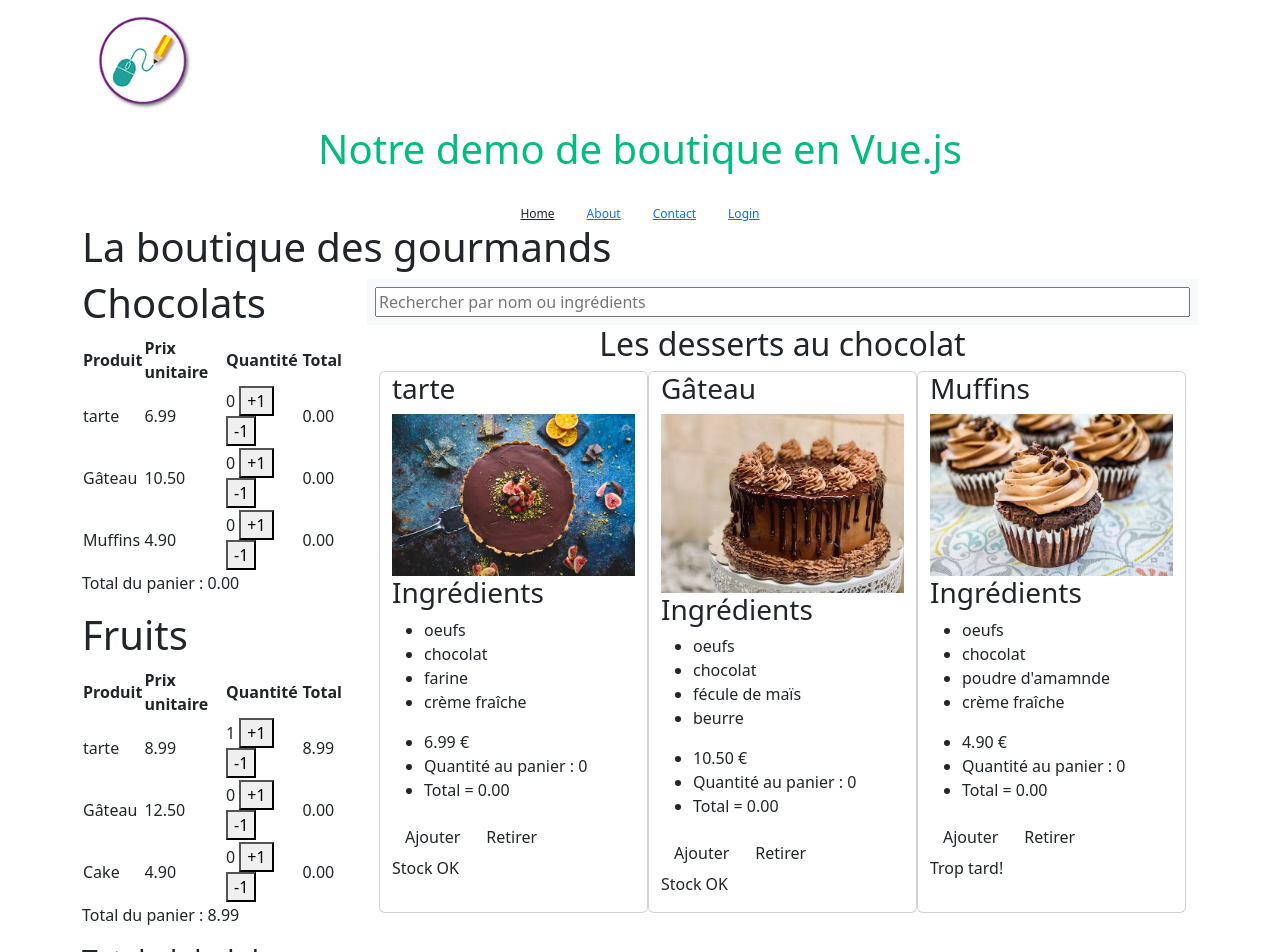
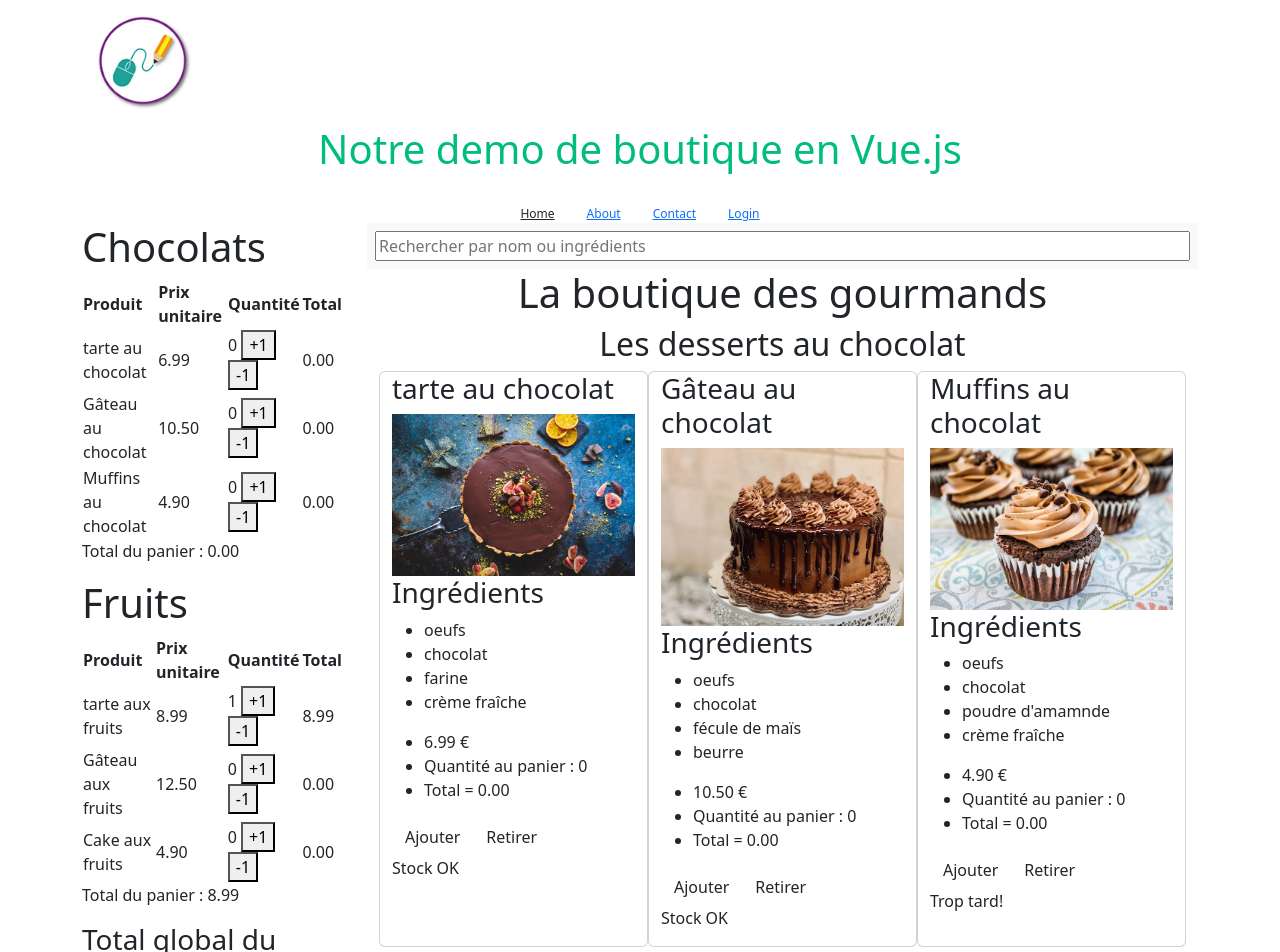
Before and after one commit to ChristelleKandel/demoBoutiqueVueJS, a Vue app: page / in a window 1280 px wide. Shown: the top 952 px of the page. Built offline with nearby package versions, Linux system fonts and the light colour scheme.

Commit message:
mise en forme des titres

```diff
--- a/src/Chocolats.js
+++ b/src/Chocolats.js
@@ -1,6 +1,6 @@
 const chocolats = [
     {
-        name: 'tarte',
+        name: 'tarte au chocolat',
         image: 'src/assets/images/tarte.jpg',
         inventory: 8,
         ingredients: ['oeufs', 'chocolat', 'farine', 'crème fraîche'],
@@ -8,7 +8,7 @@ const chocolats = [
         quantity: 0
     },
     {
-        name: 'Gâteau' ,
+        name: 'Gâteau au chocolat' ,
         image: 'src/assets/images/gateau.jpg',
         inventory: 12,
         ingredients: ['oeufs', 'chocolat', 'fécule de maïs', 'beurre'],
@@ -16,7 +16,7 @@ const chocolats = [
         quantity: 0
     },
     {
-        name: 'Muffins',
+        name: 'Muffins au chocolat',
         image: 'src/assets/images/muffins.jpg',
         inventory: 0,
         ingredients: ['oeufs', 'chocolat', 'poudre d\'amamnde', 'crème fraîche'],
--- a/src/Fruits.js
+++ b/src/Fruits.js
@@ -1,6 +1,6 @@
 const fruits = [
     {
-        name: 'tarte',
+        name: 'tarte aux fruits',
         image: 'src/assets/images/tarteFruits.jpg',
         inventory: 8,
         ingredients: ['oeufs', 'orange', 'farine', 'crème fraîche'],
@@ -8,7 +8,7 @@ const fruits = [
         quantity: 1
     },
     {
-        name: 'Gâteau' ,
+        name: 'Gâteau aux fruits' ,
         image: 'src/assets/images/gateauFruits.jpg',
         inventory: 12,
         ingredients: ['oeufs', 'pêches', 'farine', 'beurre', 'sucre'],
@@ -16,7 +16,7 @@ const fruits = [
         quantity: 0
     },
     {
-        name: 'Cake',
+        name: 'Cake aux fruits',
         image: 'src/assets/images/cakeFruits.jpg',
         inventory: 2,
         ingredients: ['oeufs', 'fraises', 'poudre d\'amamnde', 'crème fraîche', 'stévia'],
--- a/src/components/PatisserieRow.vue
+++ b/src/components/PatisserieRow.vue
@@ -96,6 +96,7 @@ ingredientsFilterProducts();
       </div>
     </div>
 
+    <h1 class="text-center text-green">La boutique des gourmands</h1>
     <!-- Sinon toutes les div -->
     <h2 class="text-center">Les desserts au chocolat</h2>
     <div class="row container m-3 m-auto ">
--- a/src/views/HomeView.vue
+++ b/src/views/HomeView.vue
@@ -1,11 +1,5 @@
 <template>
   <main class="container w-auto">
-
-
-        <h1>La boutique des gourmands</h1>
-
-
-
     <div class="row">
       <div class="col-md-3">
         <!-- Ici on ajoute l'utilisation de l'event @update:products émise (emit) par l'enfant Panier et on lui attribue une fonction définie dans script-->
```
